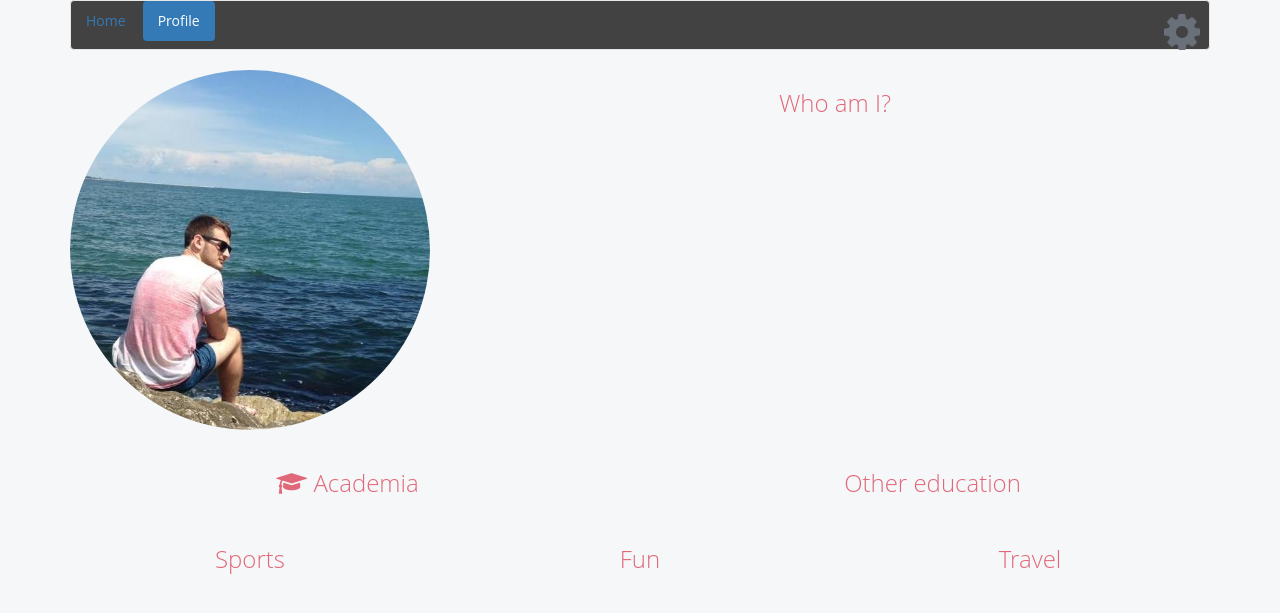
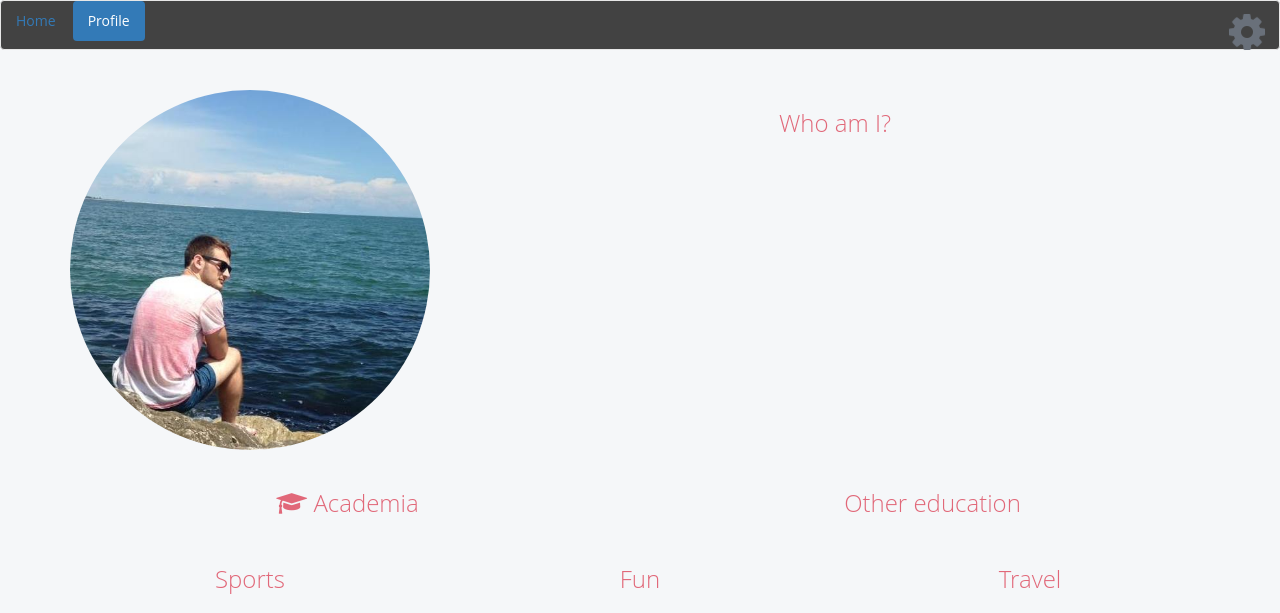
Before and after one commit to huwrees/huwrees.github.io, a plain HTML site: page profile.html in a window 1280 px wide. Shown: the top 613 px of the page. Drawn offline with nearby package versions, Linux system fonts and the light colour scheme.

Commit message:
Add files via upload

```diff
--- a/css/style.css
+++ b/css/style.css
@@ -38,7 +38,7 @@ body {
 
 .cog {
 	position: absolute;
-	right: 0px;
+	right: 5px;
 	top: 10px;
 }
 
--- a/profile.html
+++ b/profile.html
@@ -8,7 +8,6 @@
 	</head>
 
 	<body>
-		<div class="container">
 		<nav class="navbar navbar-default">
 			<ul class="nav nav-pills">
 	  			<li role="presentation"><a href="index.html">Home</a></li>
@@ -18,6 +17,7 @@
 		  		<i class="fa fa-cog fa-spin fa-3x fa-fw"></i>
 		  	</div>
 		</nav>
+		<div class="container">
 			<div class="row">
 				<div class="col-md-4 col-xs-12">
 	          				<img class="img-circle profile-picture" src="img/ProfilePic.jpg">
```
Lines whose indentation alone changed are shown as unchanged.
